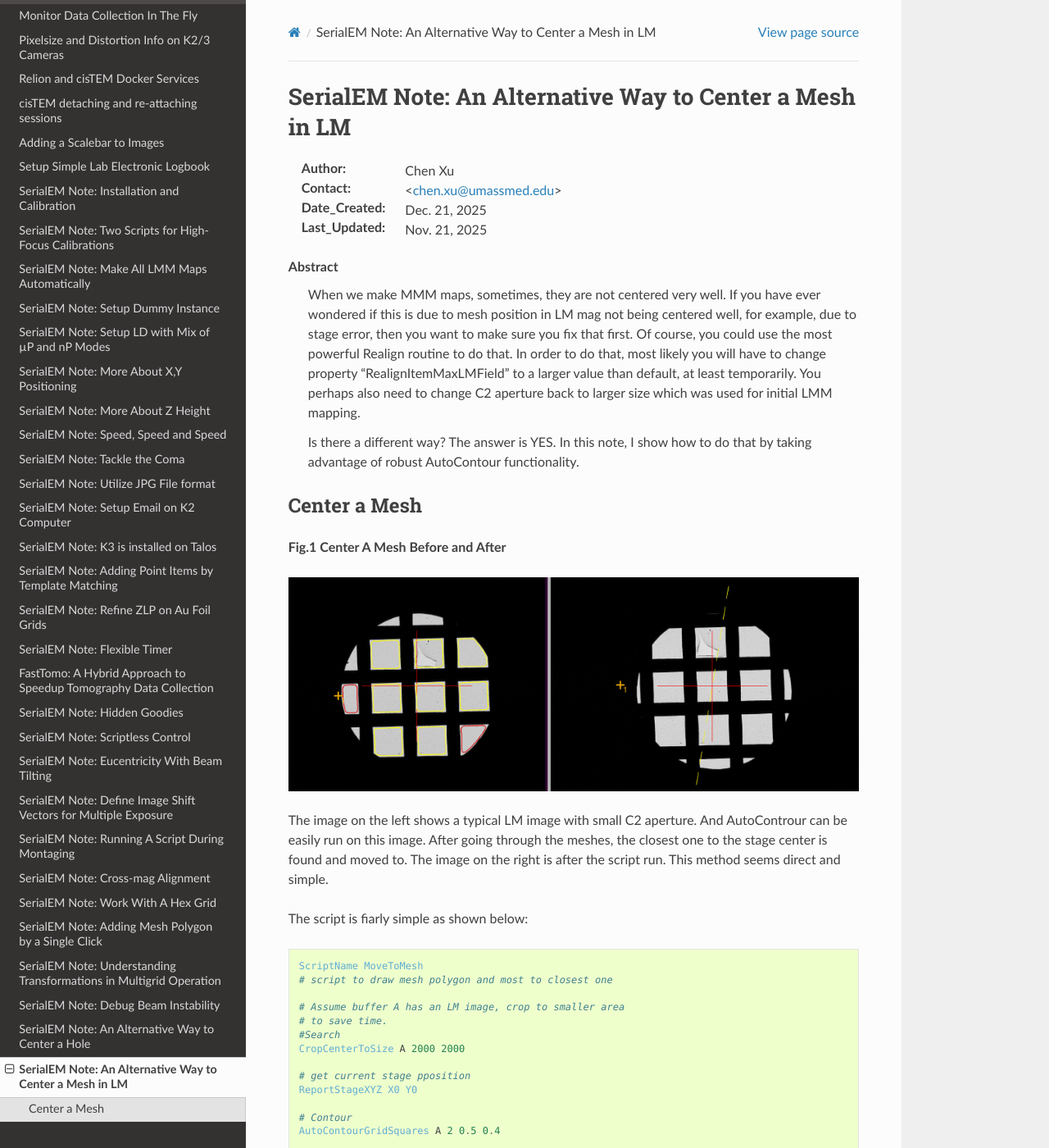
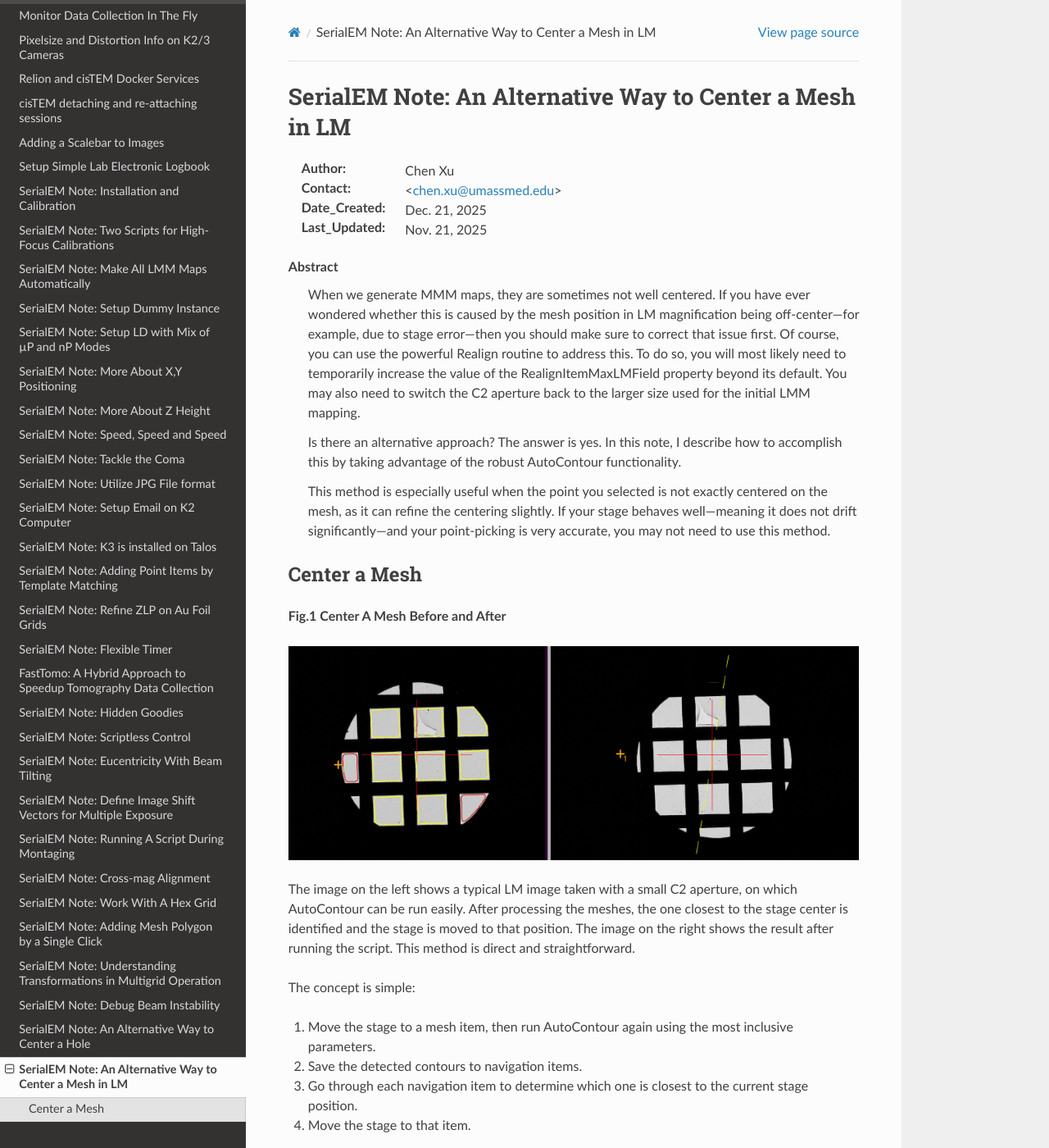
Before and after one commit to xuchen66/sphinx-emdocs, a Sphinx documentation site: the page built from source/serialem-note-alter-way-centermesh.rst, in a window 1280 px wide and 1400 px high. Shown: the whole window at 82% size. Built offline with Sphinx 7.4.7 and the Read the Docs theme 3.1.0, drawn with Linux system fonts in a browser that asks for light colours; pages that are not in the unit, such as notebooks, are missing from menus; some of the changed text lies outside the part shown.

Commit message:
Update serialem-note-alter-way-centermesh.rst

```diff
--- a/source/serialem-note-alter-way-centermesh.rst
+++ b/source/serialem-note-alter-way-centermesh.rst
@@ -11,17 +11,23 @@ SerialEM Note: An Alternative Way to Center a Mesh in LM
 .. glossary::
 
    Abstract
-      When we make MMM maps, sometimes, they are not centered very well.
-      If you have ever wondered if this is due to mesh position in LM mag not being
-      centered well, for example, due to stage error, then you want to make sure you
-      fix that first. Of course, you could use the most powerful Realign routine to
-      do that. In order to do that, most likely you will have to change property
-      "RealignItemMaxLMField" to a larger value than default, at least temporarily.
-      You perhaps also need to change C2 aperture back to larger size which was used for
-      initial LMM mapping.
+      When we generate MMM maps, they are sometimes not well centered.
+      If you have ever wondered whether this is caused by the mesh position
+      in LM magnification being off-center—for example, due to stage error—then
+      you should make sure to correct that issue first. Of course, you can use
+      the powerful Realign routine to address this. To do so, you will most
+      likely need to temporarily increase the value of the RealignItemMaxLMField
+      property beyond its default. You may also need to switch the C2 aperture
+      back to the larger size used for the initial LMM mapping.
 
-      Is there a different way? The answer is YES. In this note, I show how to do that
-      by taking advantage of robust AutoContour functionality.
+      Is there an alternative approach? The answer is yes. In this note,
+      I describe how to accomplish this by taking advantage of the robust
+      AutoContour functionality.
+
+      This method is especially useful when the point you selected is not exactly
+      centered on the mesh, as it can refine the centering slightly. If your stage
+      behaves well—meaning it does not drift significantly—and your point-picking
+      is very accurate, you may not need to use this method.
 
 .. _center_mesh:
 
@@ -35,20 +41,28 @@ Center a Mesh
 ..   :width: 833 px
    :scale: 50 %
 
-The image on the left shows a typical LM image with small C2 aperture. And
-AutoControur can be easily run on this image. After going through the meshes,
-the closest one to the stage center is found and moved to. The image on the
-right is after the script run. This method seems direct and simple.
+The image on the left shows a typical LM image taken with a small C2 aperture,
+on which AutoContour can be run easily. After processing the meshes, the one
+closest to the stage center is identified and the stage is moved to that position.
+The image on the right shows the result after running the script. This method is
+direct and straightforward.
+
+The concept is simple:
+
+#. Move the stage to a mesh item, then run AutoContour again using the most inclusive parameters.
+#. Save the detected contours to navigation items.
+#. Go through each navigation item to determine which one is closest to the current stage position.
+#. Move the stage to that item.
 
 The script is fiarly simple as shown below:
 
 .. code-block:: ruby
 
   ScriptName MoveToMesh
-  # script to draw mesh polygon and most to closest one
+  # script to draw mesh polygon and move to closest one
 
   # Assume buffer A has an LM image, crop to smaller area
-  # to save time.
+  # to save time, not always neccesary.
   #Search
   CropCenterToSize A 2000 2000
 
@@ -58,7 +72,7 @@ The script is fiarly simple as shown below:
   # Contour
   AutoContourGridSquares A 2 0.5 0.4
 
-  # last item before contour
+  # last item before AutoContour
   ReportOtherItem -1
   Index0 = $NavIndex
 
@@ -87,9 +101,9 @@ The script is fiarly simple as shown below:
 
      # Obtain minimum value
      If $ind == 1
-          W =  $DIS[$ind]
+        W =  $DIS[$ind]
      Else
-          W = MIN $DIS[$ind] $W
+        W = MIN $DIS[$ind] $W
      Endif
   EndLoop
 
```
Also changed, not shown: other parts of source/serialem-note-alter-way-centermesh.rst (+1 -2 lines).
